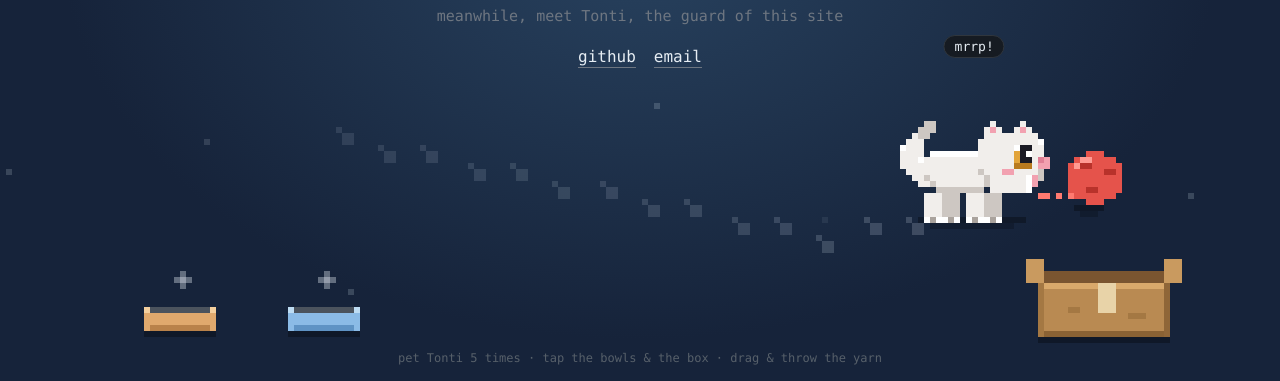
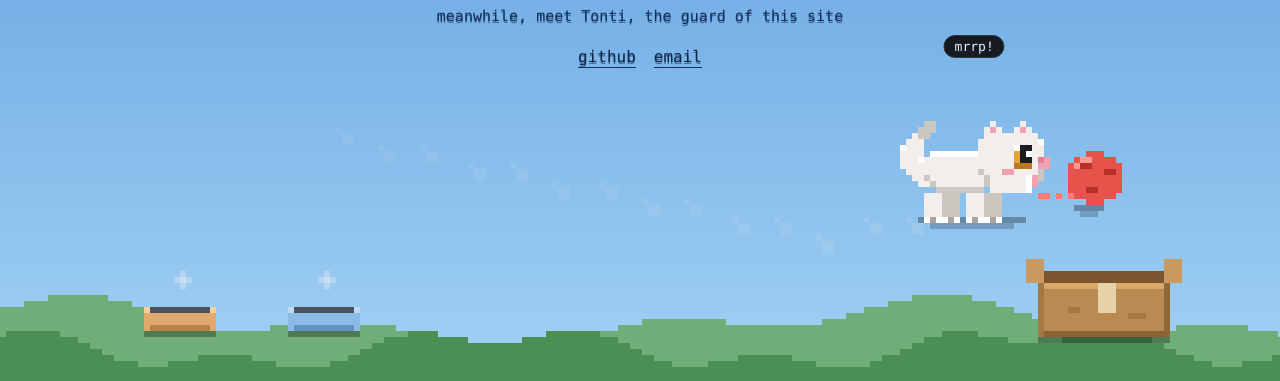
Before and after one commit to mertpural/mertpural.github.io, a plain HTML site: page index.html in a window 1280 px wide. Shown: the part 419-800 px from the top of the page. Drawn offline with Linux system fonts and the light colour scheme.

Commit message:
Time-of-day sky: dawn, day, sunset, night with sun arc, clouds, hills
Co-Authored-By: Claude Sonnet 5.5 <noreply@anthropic.com>

```diff
--- a/index.html
+++ b/index.html
@@ -8,22 +8,22 @@
 <link rel="icon" href="favicon.svg" type="image/svg+xml">
 <link rel="icon" href="favicon.png" type="image/png">
 <style>
-:root{--bg:#0d1117;--gold:#d4a540;--white:#e6edf3;--dim:#6e7681}
+:root{--bg:#0d1117;--gold:#d4a540;--white:#e6edf3;--dim:#6e7681;--hint:#57606a;--ink:#e6edf3;--sky-top:#070b16;--sky-bot:#101a33;--tsh:none}
 *{box-sizing:border-box}
-html,body{margin:0;height:100%;overflow:hidden;background:radial-gradient(ellipse at 50% 45%,#161b26 0%,#0d1117 62%);color:var(--white);
+html,body{margin:0;height:100%;overflow:hidden;background:linear-gradient(180deg,var(--sky-top) 0%,var(--sky-bot) 100%);color:var(--white);text-shadow:var(--tsh);
  font-family:ui-monospace,SFMono-Regular,Menlo,Consolas,"Liberation Mono","Courier New",monospace;touch-action:none;
  -webkit-user-select:none;user-select:none;-webkit-tap-highlight-color:transparent}
 main{position:fixed;inset:0;display:flex;flex-direction:column;align-items:center;justify-content:center;text-align:center;padding:24px;pointer-events:none}
 h1{margin:0;font-size:clamp(26px,5.2vw,52px);letter-spacing:-.5px;color:var(--gold)}
 h1 .at{color:#8b949e}
-.soon{margin:14px 0 0;font-size:clamp(16px,2.6vw,24px);color:var(--white)}
+.soon{margin:14px 0 0;font-size:clamp(16px,2.6vw,24px);color:var(--ink)}
 .sub{margin:10px 0 0;font-size:clamp(12px,1.7vw,15px);color:var(--dim)}
 .cur{display:inline-block;width:.5em;height:.85em;background:#3fb950;vertical-align:-.12em;margin-left:4px;animation:b 1s step-end infinite}
 @keyframes b{50%{opacity:0}}
 .links{margin-top:22px;display:flex;gap:18px;font-size:clamp(13px,1.8vw,16px)}
-.links a{pointer-events:auto;color:var(--white);text-decoration:none;border-bottom:1px solid var(--dim);padding-bottom:1px}
+.links a{pointer-events:auto;color:var(--ink);text-decoration:none;border-bottom:1px solid var(--dim);padding-bottom:1px}
 .links a:hover{color:var(--gold);border-color:var(--gold)}
-.hint{position:fixed;left:0;right:0;bottom:calc(16px + env(safe-area-inset-bottom));text-align:center;font-size:12px;color:#57606a;pointer-events:none}
+.hint{position:fixed;left:0;right:0;bottom:calc(16px + env(safe-area-inset-bottom));text-align:center;font-size:12px;color:var(--hint);pointer-events:none}
 #c{position:fixed;left:0;top:0;image-rendering:pixelated;image-rendering:crisp-edges;pointer-events:none;z-index:2}
 #bub{position:fixed;z-index:3;transform:translate(-50%,-100%);background:#161b22;border:1px solid #30363d;color:var(--white);
  padding:3px 10px;border-radius:12px;font-size:13px;opacity:0;transition:opacity .15s;pointer-events:none;white-space:nowrap}
@@ -32,9 +32,6 @@ h1 .at{color:#8b949e}
  border-radius:10px;padding:6px 10px;font:inherit;font-size:14px;cursor:pointer}
 #mute:hover{border-color:var(--gold)}
 #cnt{position:fixed;top:calc(12px + env(safe-area-inset-top));left:12px;z-index:4;background:#161b22;border:1px solid #30363d;color:#ff8fb1;border-radius:10px;padding:6px 10px;font-size:14px;pointer-events:none}
-html[data-mode=day],html[data-mode=day] body{background:radial-gradient(ellipse at 50% 45%,#28425f 0%,#16233a 64%)}
-html[data-mode=dawn],html[data-mode=dawn] body{background:radial-gradient(ellipse at 50% 45%,#4a3f63 0%,#1f2438 64%)}
-html[data-mode=dusk],html[data-mode=dusk] body{background:radial-gradient(ellipse at 50% 45%,#5a3d52 0%,#1c1f33 64%)}
 .fade{opacity:0;animation:f .8s forwards}
 @keyframes f{to{opacity:1}}
 </style></head>
@@ -196,9 +193,23 @@ muteBtn.addEventListener('click',e=>{e.stopPropagation();unlock();muted=!muted;m
 muteBtn.addEventListener('pointerdown',e=>e.stopPropagation());
 
 /* ---------- gun/gece ---------- */
-let night=false,hourF=12;
-function setMode(){const d=new Date();hourF=d.getHours()+d.getMinutes()/60;night=hourF>=21||hourF<6;document.documentElement.dataset.mode=night?'night':hourF<8?'dawn':hourF>=18?'dusk':'day';}
-setMode();setInterval(setMode,60000);
+let night=false,hourF=12,lightK=0,warmG=0;
+const KF=[[0,'#070b16','#101a33',0],[5,'#0b1020','#1d2347',0],[6,'#2b2a5e','#e0785a',.3],[7,'#4a6fb0','#f2b27a',.65],[8.5,'#4f93d8','#a9d6f5',1],[12,'#3f86d6','#9fd0f4',1],[16.5,'#4f93d8','#b3d9f3',1],[18,'#4a5fa8','#f2a65f',.8],[19.5,'#2d2a5c','#e2644f',.4],[20.5,'#151a3d','#5a2f58',.1],[22,'#080d1a','#12193a',0],[24,'#070b16','#101a33',0]];
+const hx=h=>[1,3,5].map(i=>parseInt(h.slice(i,i+2),16));
+const mixC=(a,b,t)=>{const x=hx(a),y=hx(b);return '#'+x.map((v,i)=>Math.round(v+(y[i]-v)*t).toString(16).padStart(2,'0')).join('');};
+function setMode(){
+  const d=new Date(),q=parseFloat(new URLSearchParams(location.search).get('hour'));
+  hourF=isNaN(q)?d.getHours()+d.getMinutes()/60:((q%24)+24)%24;
+  let a=KF[0],b=KF[1];for(let i=0;i<KF.length-1;i++)if(hourF>=KF[i][0]&&hourF<=KF[i+1][0]){a=KF[i];b=KF[i+1];break;}
+  const t=(hourF-a[0])/(b[0]-a[0]||1),top=mixC(a[1],b[1],t),bot=mixC(a[2],b[2],t);
+  lightK=a[3]+(b[3]-a[3])*t;night=lightK<.15;
+  warmG=Math.max(0,1-Math.abs(hourF-6.3)/1.6,1-Math.abs(hourF-19.2)/1.8);
+  const r=document.documentElement.style;
+  r.setProperty('--sky-top',top);r.setProperty('--sky-bot',bot);
+  r.setProperty('--ink',mixC('#e6edf3','#0e2748',lightK));r.setProperty('--gold',mixC('#d4a540','#ffcf4a',lightK));r.setProperty('--dim',mixC('#6e7681','#12305c',lightK));r.setProperty('--hint',mixC('#57606a','#12305c',lightK));
+  r.setProperty('--tsh',lightK>.25?'0 2px 0 rgba(18,48,92,'+(.55*lightK).toFixed(2)+')':'none');
+}
+setMode();setInterval(setMode,30000);
 /* ---------- sevme sayaci ---------- */
 const cntEl=document.getElementById('cnt');let pets=0;
 try{pets=parseInt(localStorage.getItem('tontiPets'),10)||0;}catch(e){}
@@ -577,12 +588,48 @@ function drawBoxFront(){
   R(x-11,y-9,22,9,'#b98a52');R(x-11,y-9,22,1,'#d9a96b');R(x-11,y-1,22,1,'#8a6234');R(x-11,y-9,1,9,'#a47843');R(x+10,y-9,1,9,'#8f6638');
   R(x-1,y-9,3,5,'#e8d3a8');R(x-6,y-5,2,1,'#a47843');R(x+4,y-4,3,1,'#a47843');
 }
+const CLOUDS=[{x:.1,y:.16,s:1,v:1.6},{x:.45,y:.09,s:1.4,v:1.1},{x:.75,y:.24,s:.9,v:2},{x:.3,y:.34,s:.8,v:1.3}];
+const CLOUD_PAT=['..####....','.######.#.','##########','.########.'];
 function drawSky(){
-  const sunUp=hourF>=6&&hourF<18,pr=sunUp?(hourF-6)/12:((hourF>=18?hourF-18:hourF+6)/12);
-  const sx=Math.round(W*(.08+.84*pr)),sy=Math.round(H*(.42-.32*Math.sin(Math.PI*pr)));
-  ctx.globalAlpha=.9;
-  if(sunUp){const c=(hourF<8||hourF>=17)?'#f59a42':'#f5c542';R(sx-2,sy-3,5,7,c);R(sx-3,sy-2,7,5,c);R(sx-1,sy-5,3,1,c);R(sx-1,sy+5,3,1,c);R(sx-5,sy-1,1,3,c);R(sx+5,sy-1,1,3,c);}
-  else{const m=['..###..','.##....','##.....','##.....','##.....','.##....','..###..'];for(let j=0;j<7;j++)for(let i=0;i<7;i++)if(m[j][i]==='#')R(sx+i-3,sy+j-3,1,1,'#f1e7b8');}
+  /* yildizlar */
+  const starA=Math.max(0,1-lightK*1.5);
+  if(starA>.02)for(const s of stars){if(s.p>starA*6.3)continue;ctx.globalAlpha=starA*(.25+.45*Math.abs(Math.sin(T*.8+s.p)));R(Math.floor(s.x*W),Math.floor(s.y*H),s.s,s.s,'#cdd9e5');}
+  /* gunes */
+  if(hourF>5.4&&hourF<20.2){
+    const pr=(hourF-5.6)/14.4,alt=Math.sin(Math.PI*Math.min(1,Math.max(0,pr))),sx=Math.round(W*(.07+.86*pr)),sy=Math.round(H*(.66-.54*alt));
+    const col=mixC('#ff7a3d','#ffe36e',Math.min(1,alt*1.6)),rim=mixC('#ff5a2a','#ffc83d',Math.min(1,alt*1.6));
+    for(const[r,al]of[[13,.07+.07*(1-alt)],[10,.10],[8,.14]]){ctx.globalAlpha=al;for(let dy=-r;dy<=r;dy++){const sp2=Math.floor(Math.sqrt(r*r-dy*dy));R(sx-sp2,sy+dy,2*sp2+1,1,col);}}
+    ctx.globalAlpha=1;
+    const sp=['..###..','.#####.','#######','#######','#######','.#####.','..###..'];
+    for(let j=0;j<7;j++)for(let i=0;i<7;i++)if(sp[j][i]==='#')R(sx+i-3,sy+j-3,1,1,(i+j<5&&j<3)?col:rim);
+    const ph=Math.floor(T*1.6)%2;ctx.globalAlpha=.8;
+    if(ph){R(sx-1,sy-7,3,1,col);R(sx-1,sy+7,3,1,col);R(sx-7,sy-1,1,3,col);R(sx+7,sy-1,1,3,col);}
+    else{R(sx-6,sy-6,1,1,col);R(sx+6,sy-6,1,1,col);R(sx-6,sy+6,1,1,col);R(sx+6,sy+6,1,1,col);}
+    ctx.globalAlpha=1;
+  }
+  /* ay */
+  if(hourF>=19||hourF<6.8){
+    const pr=((hourF>=19?hourF-19:hourF+5)/11.8),alt=Math.sin(Math.PI*Math.min(1,pr)),mx=Math.round(W*(.08+.84*pr)),my=Math.round(H*(.5-.38*alt));
+    const m=['..###..','.##....','##.....','##.....','##.....','.##....','..###..'];
+    ctx.globalAlpha=Math.min(1,.2+.8*(1-lightK*1.3));
+    for(let j=0;j<7;j++)for(let i=0;i<7;i++)if(m[j][i]==='#')R(mx+i-3,my+j-3,1,1,'#f1e7b8');
+    ctx.globalAlpha=1;
+  }
+  /* bulutlar */
+  if(lightK>.45){
+    ctx.globalAlpha=Math.min(.92,(lightK-.45)*1.8);
+    for(const c of CLOUDS){
+      const cx=Math.floor(((c.x*W+T*c.v)%(W+40))-20),cy=Math.floor(c.y*H),sc=Math.max(1,Math.round(c.s*2));
+      for(let j=0;j<CLOUD_PAT.length;j++)for(let i=0;i<10;i++)if(CLOUD_PAT[j][i]==='#')R(cx+i*sc,cy+j*sc,sc,sc,j===3?'#dfe9f5':'#ffffff');
+    }
+    ctx.globalAlpha=1;
+  }
+  /* tepeler */
+  const farC=mixC(mixC('#0f1628','#6fae78',lightK),'#6a3858',warmG*.75),nearC=mixC(mixC('#0a0f1c','#4c8f55',lightK),'#2a1d3a',warmG*.8);
+  for(let x=0;x<W;x++){
+    const f=Math.round(10+3*Math.sin(x*.045+1)+2*Math.sin(x*.13)),n=Math.round(6+2.5*Math.sin(x*.07+2)+1.5*Math.sin(x*.21));
+    R(x,H-f,1,f,farC);R(x,H-n,1,n,nearC);
+  }
   ctx.globalAlpha=1;
 }
 function drawBowl(bw){
@@ -616,7 +663,6 @@ function drawBall(){
 function draw(){
   ctx.clearRect(0,0,W,H);
   drawSky();
-  for(const s of stars){if(!night&&s.p>3)continue;ctx.globalAlpha=night?.18+.4*Math.abs(Math.sin(T*.8+s.p)):.06+.14*Math.abs(Math.sin(T*.8+s.p));R(Math.floor(s.x*W),Math.floor(s.y*H),s.s,s.s,'#cdd9e5');}
   ctx.globalAlpha=1;
   for(const p of prints){ctx.globalAlpha=clamp(p.life/5,0,1)*.22;R(Math.round(p.x),Math.round(p.y)+(p.s?1:-1),2,2,'#cdd9e5');R(Math.round(p.x)-1,Math.round(p.y)-1+(p.s?1:-1),1,1,'#cdd9e5');}
   ctx.globalAlpha=1;
```
Also changed, not shown: 1 other file.
